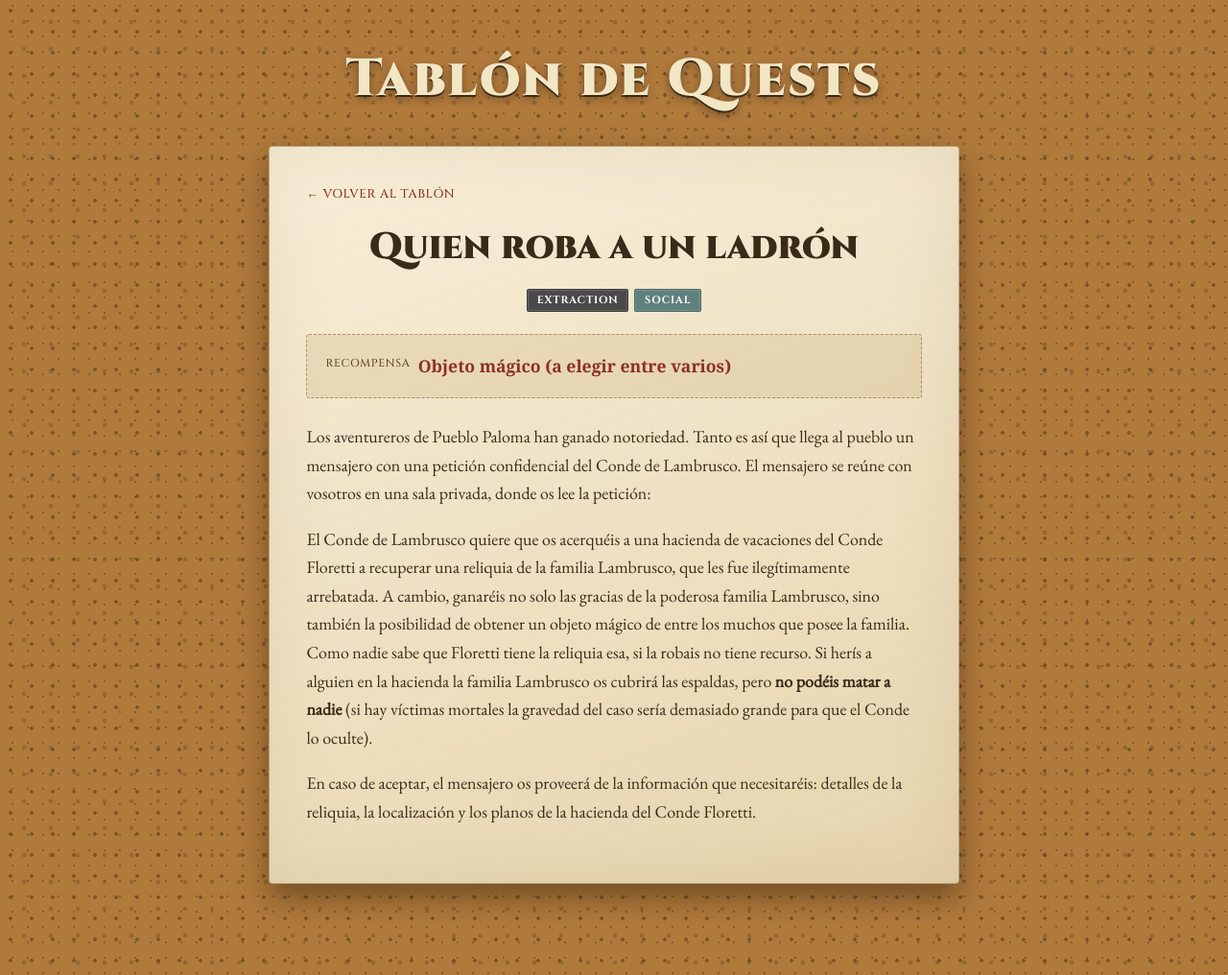
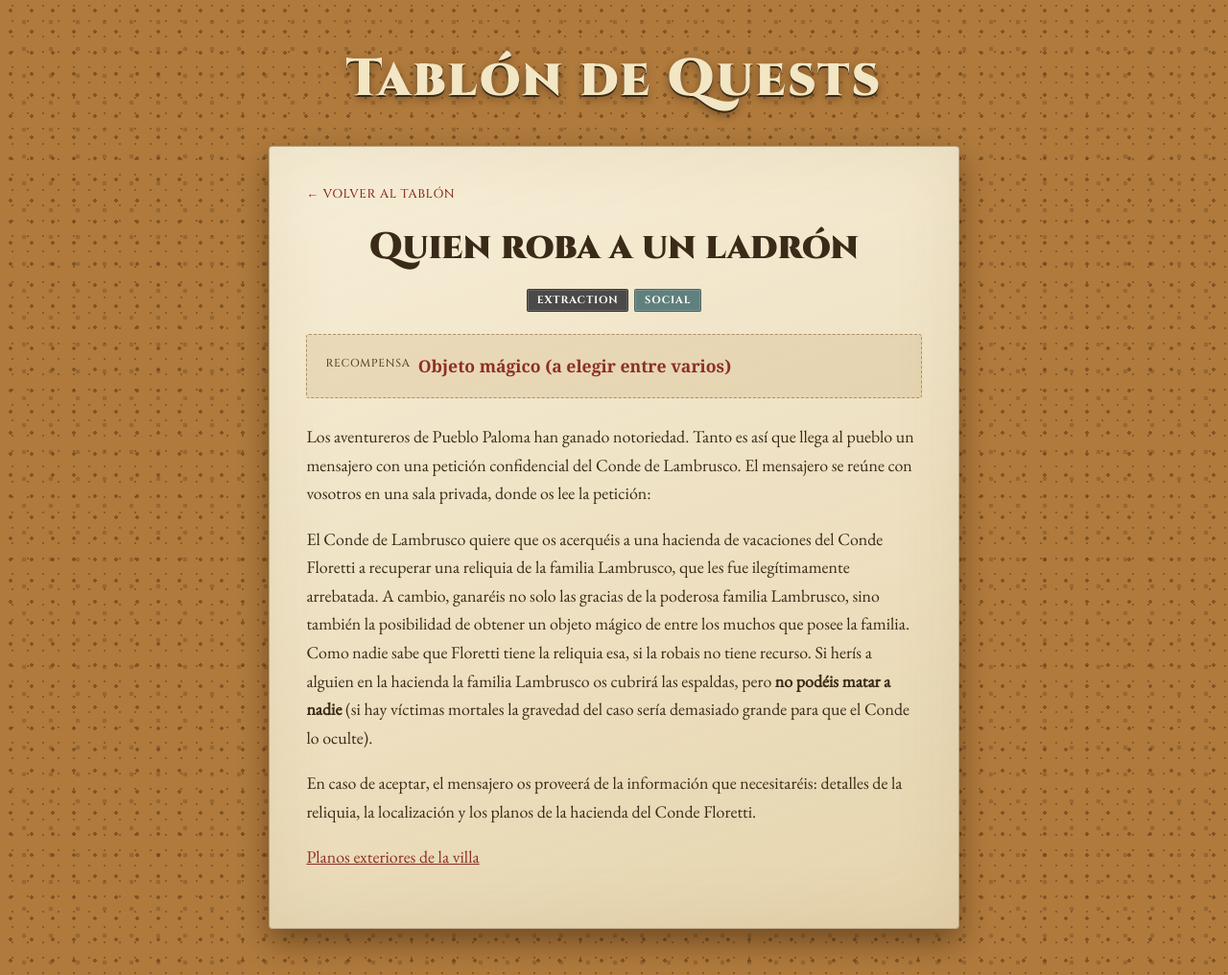
Before and after one commit to Eromythic/quests, a Jekyll site: the page built from _quests/family-feud-1.md, in a window 1280 px wide. Shown: the whole page at 96% size. Built offline with Jekyll 4.4.1, drawn with Linux system fonts in a browser that asks for light colours; some web fonts are replaced.

Commit message:
add exterior map

```diff
--- a/_quests/family-feud-1.md
+++ b/_quests/family-feud-1.md
@@ -16,3 +16,5 @@
 El Conde de Lambrusco quiere que os acerquéis a una hacienda de vacaciones del Conde Floretti a recuperar una reliquia de la familia Lambrusco, que les fue ilegítimamente arrebatada. A cambio, ganaréis no solo las gracias de la poderosa familia Lambrusco, sino también la posibilidad de obtener un objeto mágico de entre los muchos que posee la familia. Como nadie sabe que Floretti tiene la reliquia esa, si la robais no tiene recurso. Si herís a alguien en la hacienda la familia Lambrusco os cubrirá las espaldas, pero **no podéis matar a nadie** (si hay víctimas mortales la gravedad del caso sería demasiado grande para que el Conde lo oculte).
 
 En caso de aceptar, el mensajero os proveerá de la información que necesitaréis: detalles de la reliquia, la localización y los planos de la hacienda del Conde Floretti.
+
+[Planos exteriores de la villa]({% link assets/img/floretti_summer_camp.png %})
```
Also changed, not shown: assets/img/floretti_summer_camp.png (added).
